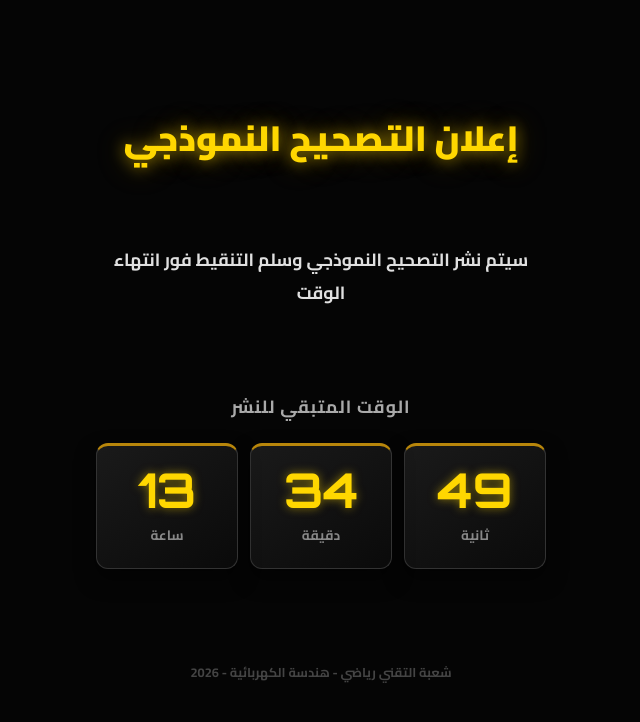
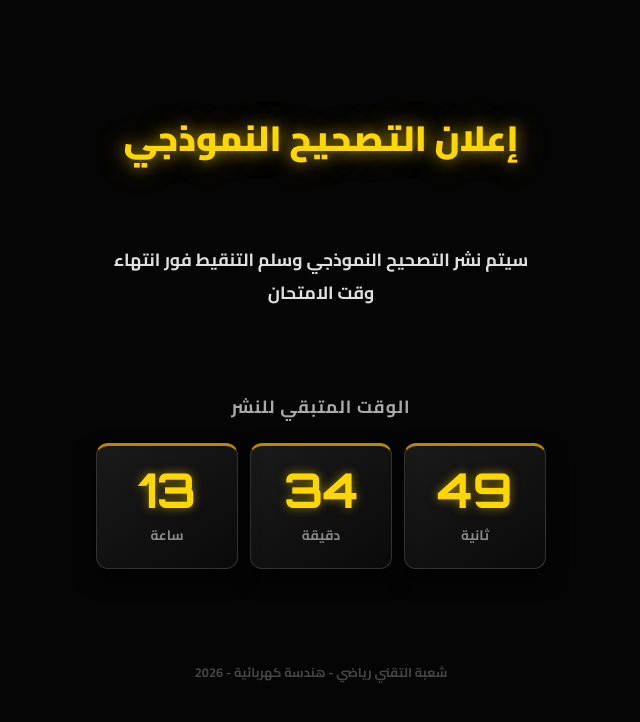
Before and after one commit to med1130/25-26.2tr.3tm.ge.med, a plain HTML site: page index.html in a window 1280 px wide. Shown: the whole page, without its empty margins (319-959 px from the left). Drawn offline with Linux system fonts and the light colour scheme.

Commit message:
Update Arabic text in index.html

```diff
--- a/index.html
+++ b/index.html
@@ -144,7 +144,7 @@
 
     <div id="timer-page" class="container">
         <h1 class="neon-text">إعلان التصحيح النموذجي</h1>
-        <p class="description">سيتم نشر التصحيح النموذجي وسلم التنقيط فور انتهاء الوقت</p>
+        <p class="description">سيتم نشر التصحيح النموذجي وسلم التنقيط فور انتهاء وقت الامتحان</p>
 
         <div class="countdown-section">
             <p class="wait-title">الوقت المتبقي للنشر</p>
@@ -163,7 +163,7 @@
                 </div>
             </div>
         </div>
-        <footer>شعبة التقني رياضي - هندسة الكهربائية - 2026</footer>
+        <footer>شعبة التقني رياضي - هندسة كهربائية - 2026</footer>
     </div>
 
     <div id="solution-page" class="container" style="display: none;">
```
